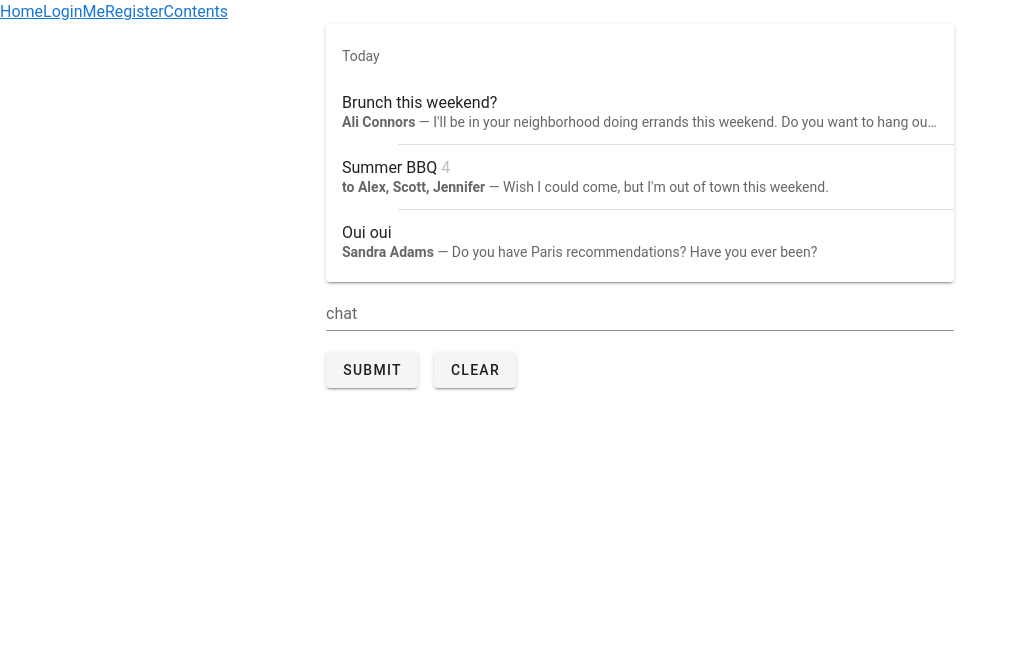
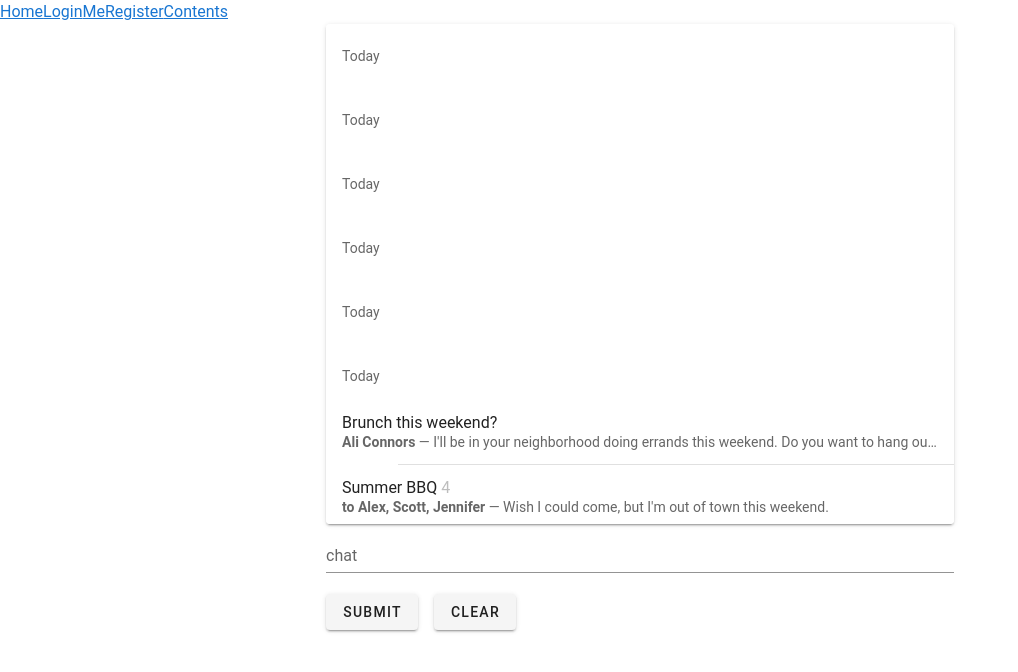
Before and after one commit to AndoneKwon/vue-practice, a Vue app: page /chat in a window 1280 px wide. Shown: the top 672 px of the page, without its empty margins (0-1018 px from the left). Built offline with nearby package versions, Linux system fonts and the light colour scheme.

Commit message:
change chatting

```diff
--- a/src/components/Chat.vue
+++ b/src/components/Chat.vue
@@ -6,6 +6,12 @@
       offset-sm="3"
     >
       <v-card>
+        <v-virtual-scroll
+        :bench="benched"
+        :items="items"
+        height="500"
+        item-height="64"
+      >
         <v-list two-line>
           <template v-for="(item, index) in items.slice(0, 6)">
             <v-subheader
@@ -30,6 +36,7 @@
             </v-list-item>
           </template>
         </v-list>
+        </v-virtual-scroll>
       </v-card>
       <form>
         <v-text-field
```
